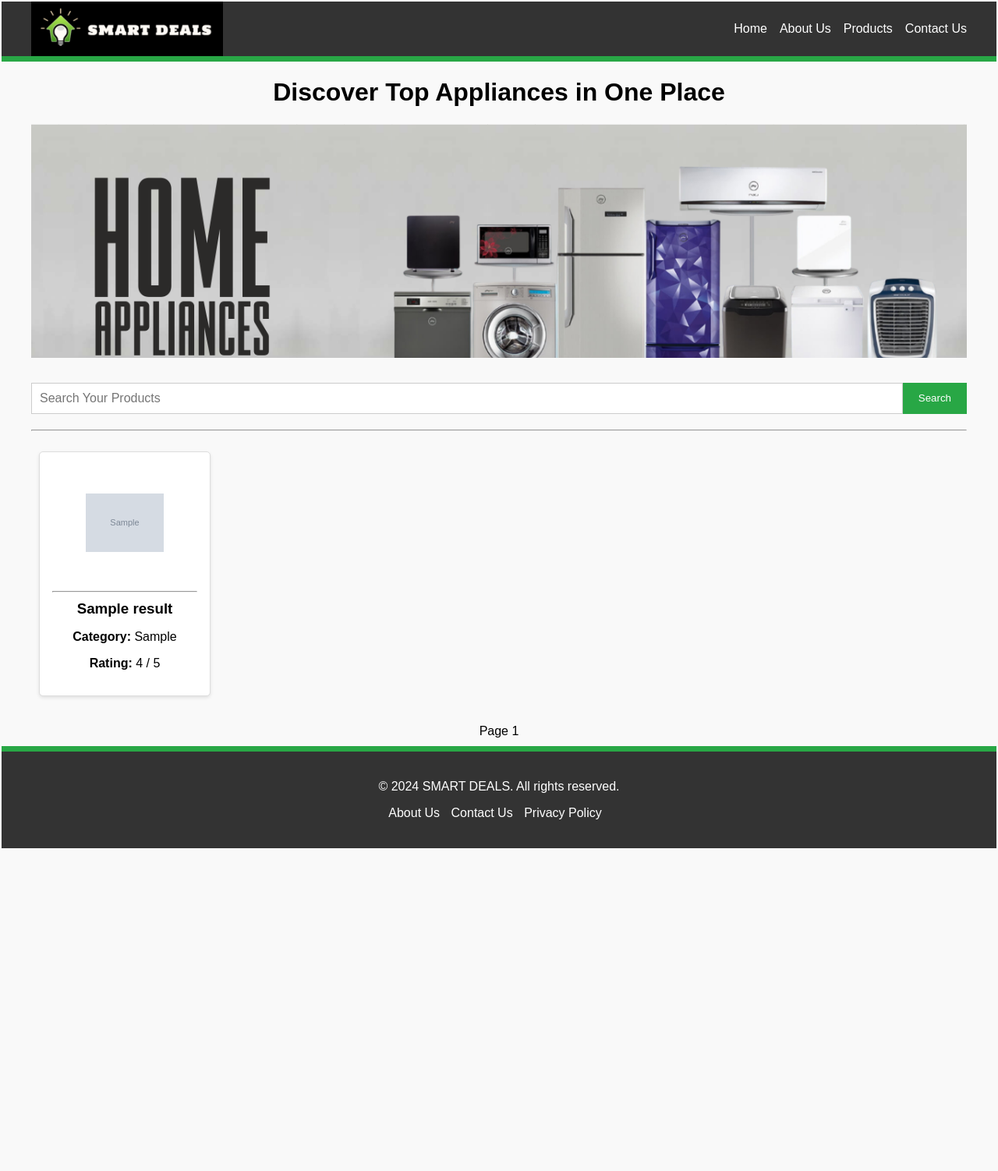
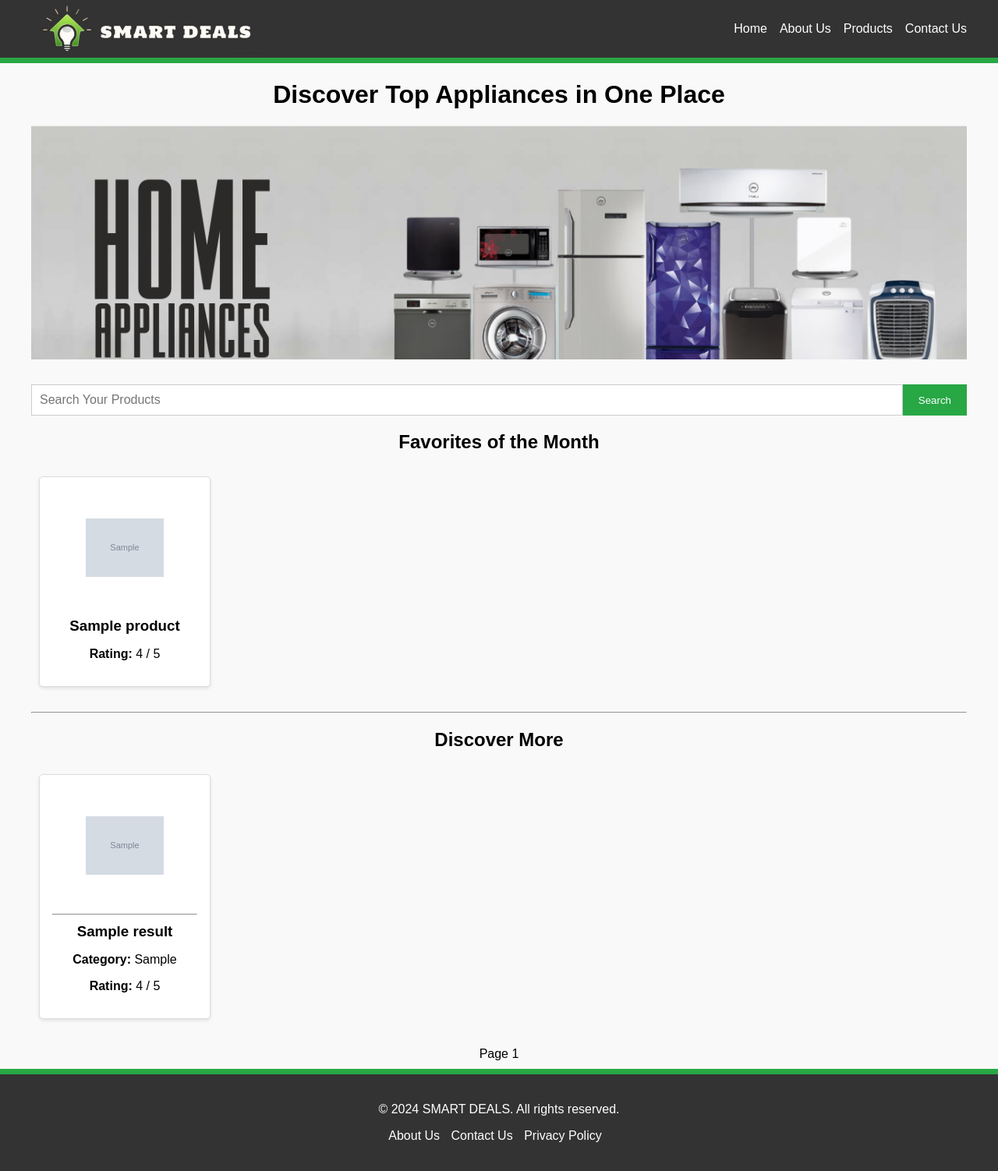
Before and after one commit to Binura22/Appliances_Recommendation_System, a Flask app: template templates/index.html in a window 1280 px wide. Shown: the whole page at 78% size. Before the commit the page ends 1088 px from the top, so only its background shows below. Run offline with Flask 3, Linux system fonts and the light colour scheme; the template is opened without the code that fills it: most values are stand-ins (such as "Sample title", 1, 10 or a date in 2020); grey boxes marked "Sample" are stand-in pictures; parts of the project's set-up code (start-up, migrations or seed data) failed here and were passed over.

Commit message:
add seasonal based logic

```diff
--- a/app.py
+++ b/app.py
@@ -3,10 +3,11 @@ import pandas as pd
 import gdown
 import os
 import ast
+from datetime import datetime
 
 app = Flask(__name__)
 
-# Google Drive file download link
+# Google Drive file download link for the main dataset
 drive_id = "1RHu6Tk3vW63nMau14S7v6onRxkAk_x9A"
 output_csv = "ecommerce_data_new.csv"
 
@@ -14,7 +15,7 @@ output_csv = "ecommerce_data_new.csv"
 if not os.path.exists(output_csv):
     gdown.download(f"https://drive.google.com/uc?export=download&id={drive_id}", output_csv, quiet=False)
 
-# Load the dataset
+# Load the datasets
 data = pd.read_csv(output_csv)
 
 # Remove duplicate products, keeping the first occurrence by parent_asin
@@ -24,7 +25,6 @@ data_unique = data.drop_duplicates(subset='parent_asin', keep='first')
 def get_hi_res_image(images):
     try:
         images_list = ast.literal_eval(images)
-
         if images_list and 'large' in images_list[0]:
             return images_list[0]['large']
         else:
@@ -35,14 +35,49 @@ def get_hi_res_image(images):
 # Apply the function to the images column
 data_unique['hi_res_image'] = data_unique['images'].apply(get_hi_res_image)
 
+# Function to get the top seasonatl products for the current month
+def get_top_seasonal_products():
+    #Convert timestamp column to datetime objects
+    data['timestamp'] = pd.to_datetime(data['timestamp'])
+    data['month'] = data['timestamp'].dt.month
+
+    #Get current month
+    current_month = datetime.now().month
+
+    #Group by asin ,month and count purchases
+    purchase_count = data.groupby(['asin', 'month']).size().reset_index(name='purchase_count')
+
+    #Group by asin, month and calculate average ratings
+    average_rating = data.groupby(['asin', 'month'])['rating'].mean().reset_index(name='average_rating')
+
+    #Merge purchase counts and average ratings
+    monthly_item_popularity = pd.merge(purchase_count, average_rating, on=['asin', 'month'])
+
+    #Sort by popularity and average rating
+    popular_items = monthly_item_popularity[monthly_item_popularity['month'] == current_month]
+    popular_items = popular_items.sort_values(by=['purchase_count', 'average_rating'], ascending=[False, False])
+
+    #Get top 5 ASINs
+    top_5_asins = popular_items['asin'][:5].tolist()
+
+    #Fetch the product details
+    top_5_products = data_unique[data_unique['asin'].isin(top_5_asins)][['asin', 'product_title', 'hi_res_image', 'average_rating']]
+
+    return top_5_products.to_dict(orient='records')
+
 @app.route('/')
 def index():
-    # Pagination logic
+    # Pagination logic for main products
     page = request.args.get('page', 1, type=int)  # Get the current page number
     per_page = 20  # Number of products per page
     paginated_data = data_unique.iloc[(page - 1) * per_page: page * per_page]
 
-    return render_template('index.html', results=paginated_data.to_dict(orient='records'), page=page)
+    # Get the top 5 seasonal products
+    top_5_products = get_top_seasonal_products()
+
+    # Render the homepage with both paginated products and hot products
+    return render_template('index.html', results=paginated_data.to_dict(orient='records'),
+                           top_5_products=top_5_products, page=page)
 
 @app.route('/search', methods=['POST', 'GET'])
 def search():
@@ -63,8 +98,12 @@ def search():
     per_page = 20  # Items per page
     paginated_results = results.iloc[(page - 1) * per_page: page * per_page]
 
+    # get seasonal products
+    top_5_products = get_top_seasonal_products()
+
     # Render the search results with pagination
-    return render_template('index.html', query=query, results=paginated_results.to_dict(orient='records'), page=page)
+    return render_template('index.html', query=query, results=paginated_results.to_dict(orient='records'),
+                           top_5_products=top_5_products, page=page)
 
 @app.route('/product/<asin>')
 def product_detail(asin):
--- a/static/css/styles.css
+++ b/static/css/styles.css
@@ -1,7 +1,6 @@
 body {
     font-family: Arial, sans-serif;
     margin: 0;
-    padding: 2px;
     background-color: #f9f9f9;
 }
 
@@ -141,7 +140,9 @@ h3 {
 .navbar .logo {
     font-size: 1.5rem;
     max-width: 300px;
-    max-height: 70px;
+    max-height: 80px;
+    padding-top: 5px;
+    padding-bottom: 5px;
     color: #fff;
     text-decoration: none;
 }
@@ -265,3 +266,9 @@ footer {
     background-color: #28a745;
     padding: auto;
 }
+
+
+
+.hot-products-container{
+    display: flex;
+}
--- a/templates/index.html
+++ b/templates/index.html
@@ -11,7 +11,7 @@
     <!-- Navigation Bar -->
     <nav class="navbar">
         <div class="container">
-            <img src="{{ url_for('static', filename='images/logo.png') }}" alt="logo" class="logo">
+            <img src="{{ url_for('static', filename='images/logo.jpg') }}" alt="logo" class="logo">
             <ul class="nav-links">
                 <li><a href="/">Home</a></li>
                 <li><a href="#about">About Us</a></li>
@@ -38,8 +38,25 @@
             <button type="submit">Search</button>
         </form>
 
+        <!-- Hot Products Section (Top 5 Seasonal Products) -->
+        <section class="hot-products">
+            <h2>Favorites of the Month</h2>
+            <ul class="results-list">
+                {% for product in top_5_products %}
+                <li class="result-item">
+                    <a href="/product/{{ product['asin'] }}" class="product-link">
+                        <img src="{{ product['hi_res_image'] }}" alt="{{ product['product_title'] }}" class="card-img">
+                        <h3>{{ ' '.join(product['product_title'].split()[:4]) }}</h3>
+                    </a>
+                    <p><strong>Rating:</strong> {{ product['average_rating'] }} / 5</p>
+                </li>
+                {% endfor %}
+            </ul>
+        </section>
+
         {% if results %}
         <hr>
+        <h2>Discover More</h2>
         <ul class="results-list">
             {% for result in results %}
             <li class="result-item">
--- a/templates/product_detail.html
+++ b/templates/product_detail.html
@@ -10,7 +10,7 @@
     <!-- Navigation Bar -->
     <nav class="navbar">
         <div class="container">
-            <img src="{{ url_for('static', filename='images/logo.png') }}" alt="logo" class="logo">
+            <img src="{{ url_for('static', filename='images/logo.jpg') }}" alt="logo" class="logo">
             <ul class="nav-links">
                 <li><a href="/">Home</a></li>
                 <li><a href="#about">About Us</a></li>
```
Also changed, not shown: static/images/logo.jpg (added), static/images/logo.png (deleted).
